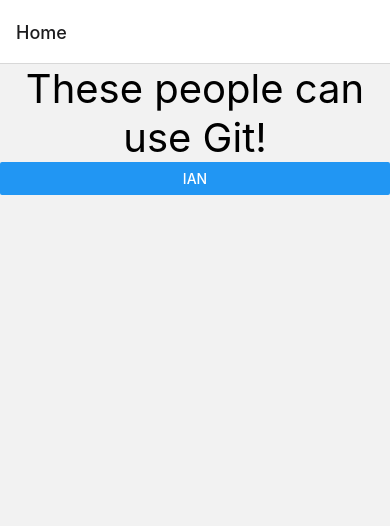
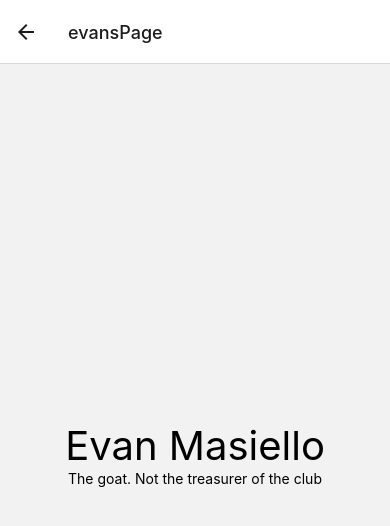
Before and after one commit to appdevumd/the-git-users-app, a React Native app: screen /evansPage in a window 390 px wide. Shown: the top 526 px of the page. Built offline with nearby package versions, Linux system fonts and the light colour scheme.

Commit message:
Added Evans page and its fire.

```diff
--- a/App.js
+++ b/App.js
@@ -6,7 +6,7 @@
 import { IansPage } from "./pages/IansPage";
 
 // Add your import below!
-
+import { evansPage } from "./pages/evansPage";
 
 function Home({ navigation }) {
   return (
@@ -19,6 +19,10 @@
       />
 
       {/* Add yourself below! */}
+      <Button
+        title="Evan"
+        onPress={() => navigation.navigate("evansPage")}
+      />
 
     </ScrollView>
   );
@@ -35,6 +39,7 @@
         <Stack.Screen name="IansPage" component={IansPage} />
 
         {/* Add yourself below! */}
+        <Stack.Screen name="evansPage" component={evansPage} />
 
       </Stack.Navigator>
     </NavigationContainer>
--- /dev/null
+++ b/pages/evansPage.js
@@ -0,0 +1,14 @@
+import { View, Text } from 'react-native';
+
+export function evansPage() {
+    return (
+      <View style={{ flex: 1, alignItems: 'center', justifyContent: 'center' }}>
+        <Text style={{ fontSize: 40 }}>Evan Masiello</Text>
+        <Text>The goat. Not the treasurer of the club</Text>
+        {/* <Image
+            style={styles.tinyLogo}
+            source={require('../assets/evanSlide.jpeg')}
+        /> */}
+      </View>
+    );
+  }
```
